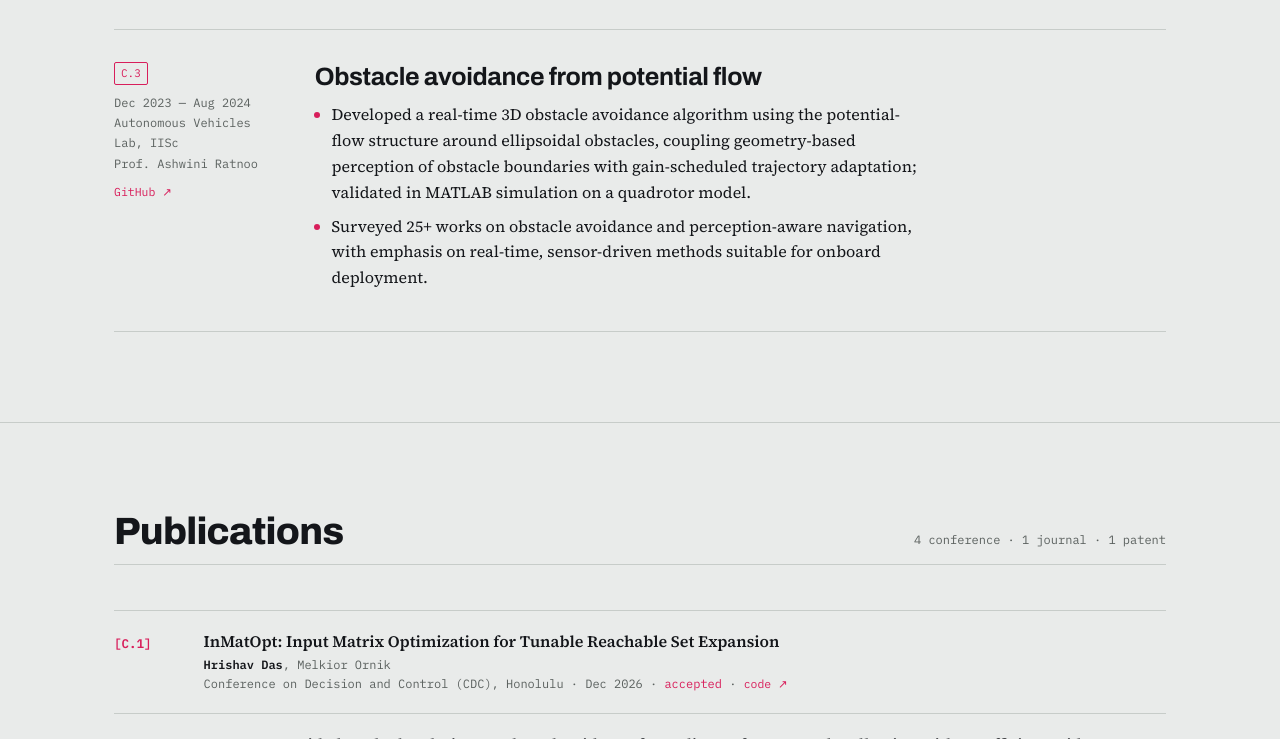
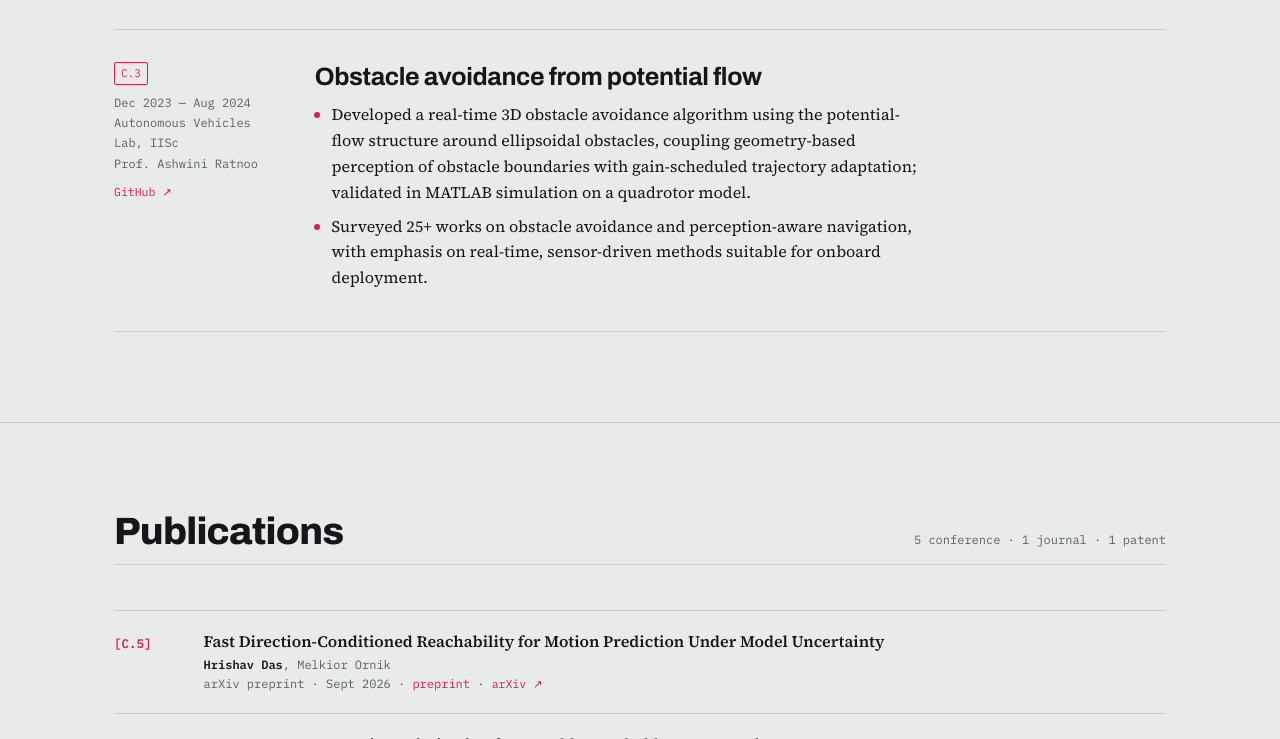
Before and after one commit to PrithuDas2501/PrithuDas2501.github.io, a plain HTML site: page index.html in a window 1280 px wide. Shown: the part 3661-4400 px from the top of the page. Drawn offline with Linux system fonts and the light colour scheme.

Commit message:
Update index.html

```diff
--- a/index.html
+++ b/index.html
@@ -629,21 +629,18 @@ a{ color:inherit; }
       <span class="count">2022 — present</span>
     </div>
 
-    <!-- ===== NEW LINE OF WORK: direction-conditioned reachability =====
-         CHECK BEFORE PUBLISHING:
-           1. Dates — I used "2026 — present" as a guess. Correct it below.
-           2. Status — I labelled it "preprint" from the filename (…_Arxiv.pdf).
-              If it's under review, or already on arXiv with a public link,
-              change the tag and the side text.
-           3. The PDF is served from media/direction-conditioned-reachability.pdf.
-              Delete the "Paper ↗" link if you'd rather not post it yet. -->
+    <!-- ===== direction-conditioned reachability (C.5) =====
+         Title, authors and link verified against arXiv:2609.27077.
+         STILL TO CHECK: the date range "2026 — present" below is my guess.
+         If the paper is under review somewhere, add the venue to the
+         Publications entry, e.g. "submitted to ICRA 2027". -->
     <article class="thread feature">
       <div class="side">
-        <span class="tag">preprint</span><br>
+        <span class="tag">C.5</span><br>
         2026 — present<br>
         LEADCAT Lab, UIUC<br>
         Prof. Melkior Ornik
-        <a class="slink" href="media/direction-conditioned-reachability.pdf" target="_blank" rel="noopener">Paper ↗</a>
+        <a class="slink" href="https://arxiv.org/abs/2609.27077" target="_blank" rel="noopener">arXiv ↗</a>
       </div>
       <div>
         <h3>Direction-conditioned reachability for motion prediction</h3>
@@ -846,10 +843,18 @@ a{ color:inherit; }
   <div class="wrap rise">
     <div class="band-head">
       <h2>Publications</h2>
-      <span class="count">4 conference · 1 journal · 1 patent</span>
+      <span class="count">5 conference · 1 journal · 1 patent</span>
     </div>
 
     <ol class="pubs">
+      <li>
+        <span class="pubid">[C.5]</span>
+        <div>
+          <span class="title">Fast Direction-Conditioned Reachability for Motion Prediction Under Model Uncertainty</span>
+          <span class="authors"><span class="me">Hrishav Das</span>, Melkior Ornik</span>
+          <span class="venue">arXiv preprint · Sept 2026 · <span class="status">preprint</span> · <a class="slink" href="https://arxiv.org/abs/2609.27077" target="_blank" rel="noopener">arXiv ↗</a></span>
+        </div>
+      </li>
       <li>
         <span class="pubid">[C.1]</span>
         <div>
```
